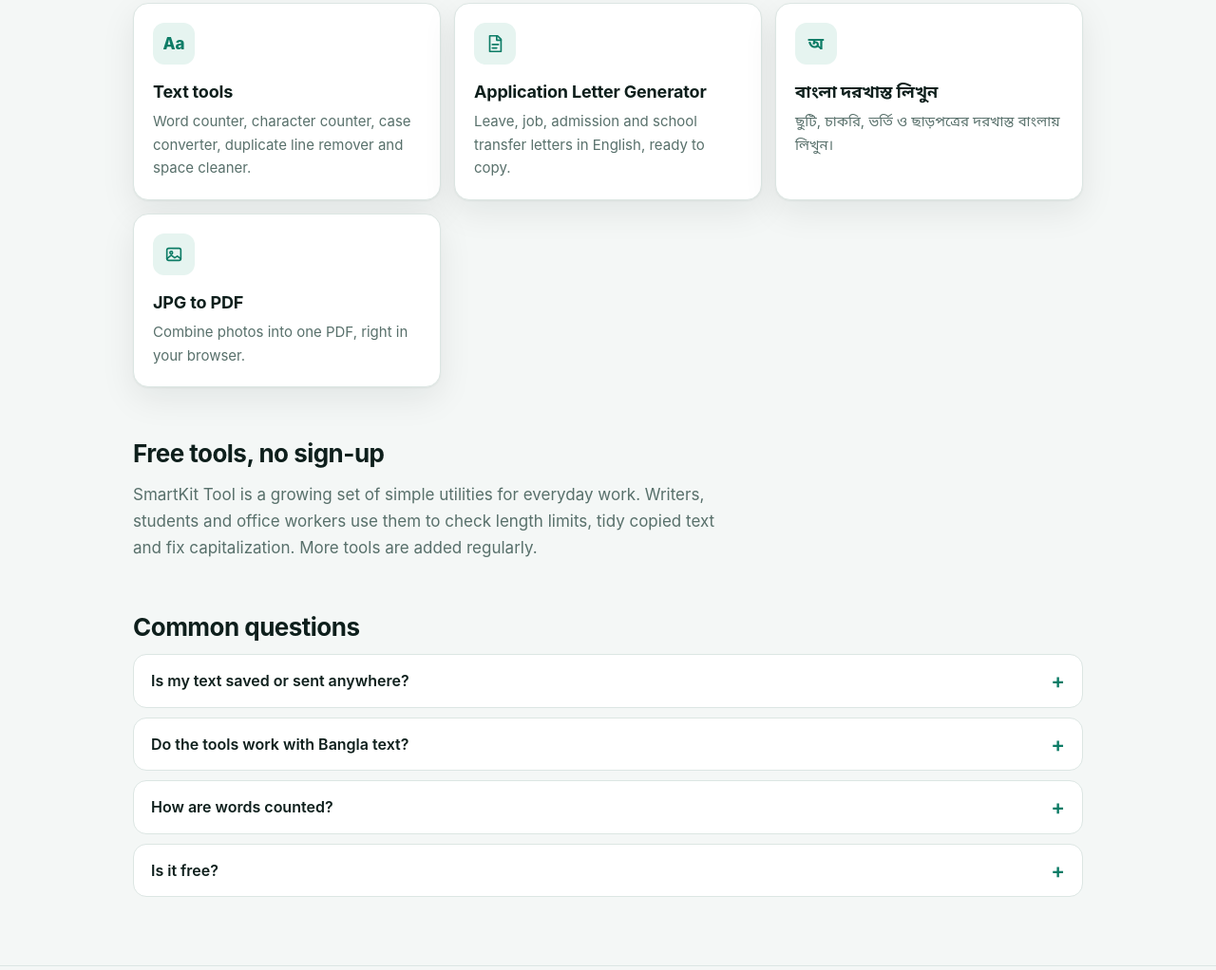
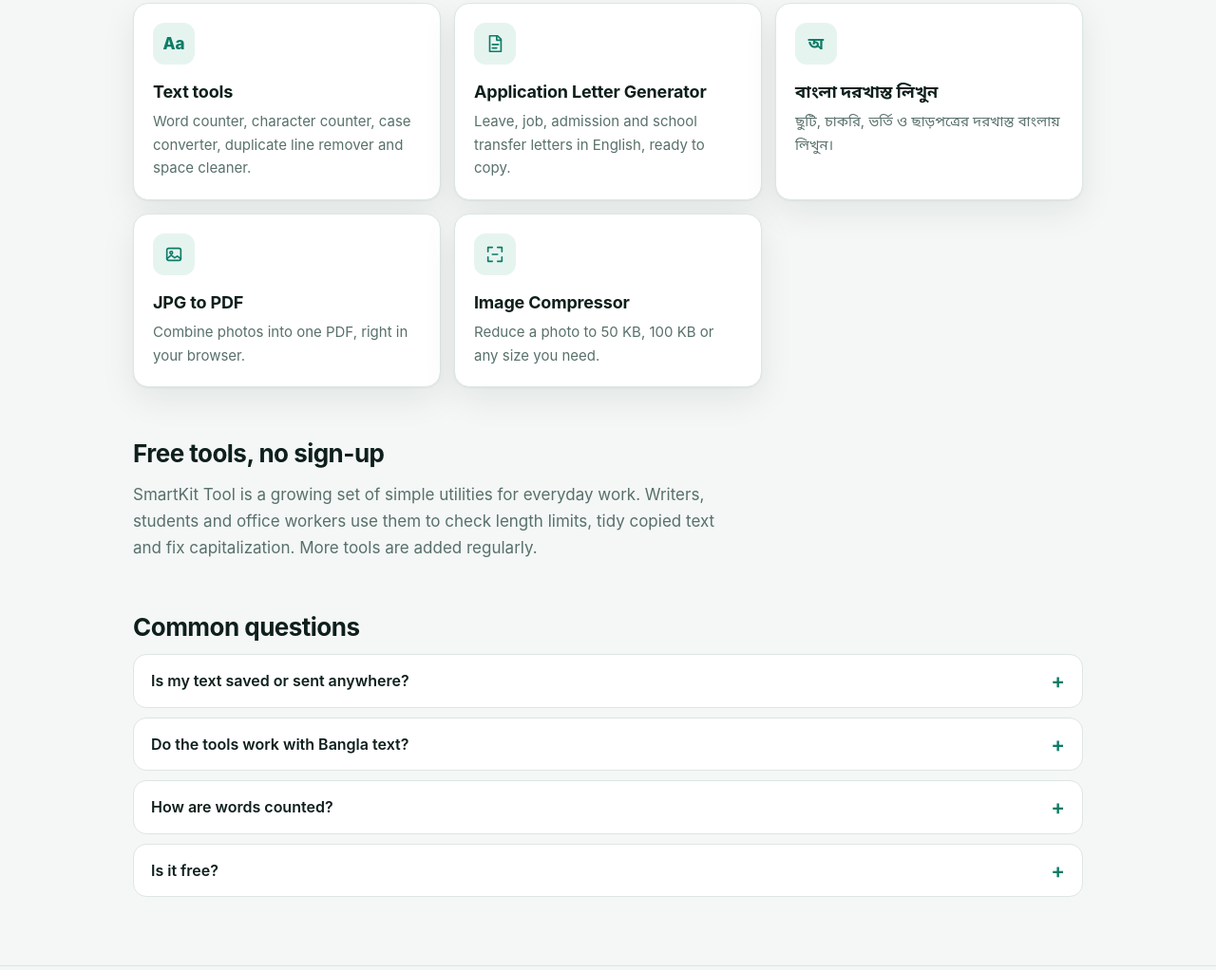
Before and after one commit to smartkittools/smartkit-tools, a plain HTML site: page index.html in a window 1280 px wide. Shown: the part 984-2006 px from the top of the page at 95% size. Drawn offline with Linux system fonts and the light colour scheme.

Commit message:
Update index.html
Upload the changes

```diff
--- a/index.html
+++ b/index.html
@@ -87,6 +87,7 @@
       <a class="card" href="application-letter.html"><div class="ic"><svg viewBox="0 0 24 24" aria-hidden="true"><path d="M6 3h9l4 4v14H6z"/><path d="M14 3v5h5M9 13h7M9 17h5"/></svg></div><h3>Application Letter Generator</h3><p>Leave, job, admission and school transfer letters in English, ready to copy.</p></a>
       <a class="card" href="dorkhast.html"><div class="ic">অ</div><h3>বাংলা দরখাস্ত লিখুন</h3><p>ছুটি, চাকরি, ভর্তি ও ছাড়পত্রের দরখাস্ত বাংলায় লিখুন।</p></a>
       <a class="card" href="jpg-to-pdf.html"><div class="ic"><svg viewBox="0 0 24 24" aria-hidden="true"><rect x="4" y="5" width="16" height="14" rx="2"/><circle cx="9" cy="10" r="1.5"/><path d="M4 17l5-4 4 3 3-2 4 3"/></svg></div><h3>JPG to PDF</h3><p>Combine photos into one PDF, right in your browser.</p></a>
+      <a class="card" href="image-compressor.html"><div class="ic"><svg viewBox="0 0 24 24" aria-hidden="true"><path d="M4 9V4h5M20 9V4h-5M4 15v5h5M20 15v5h-5"/><path d="M9 12h6"/></svg></div><h3>Image Compressor</h3><p>Reduce a photo to 50 KB, 100 KB or any size you need.</p></a>
     </div>
   </section>
 
@@ -181,4 +182,4 @@ $('#y').textContent=new Date().getFullYear();
 setTool('words');stats();
 </script>
 </body>
-      </html>
+        </html>
```
